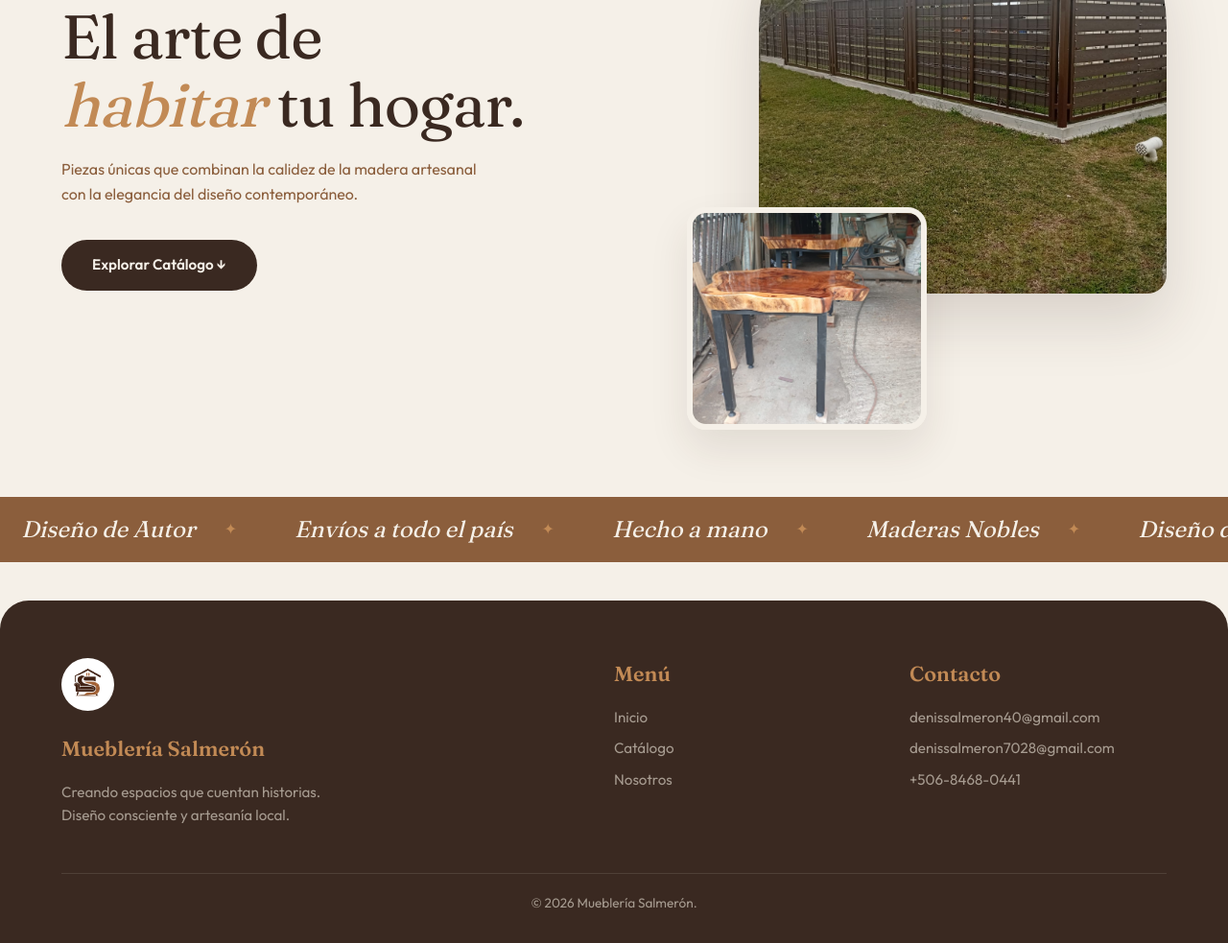
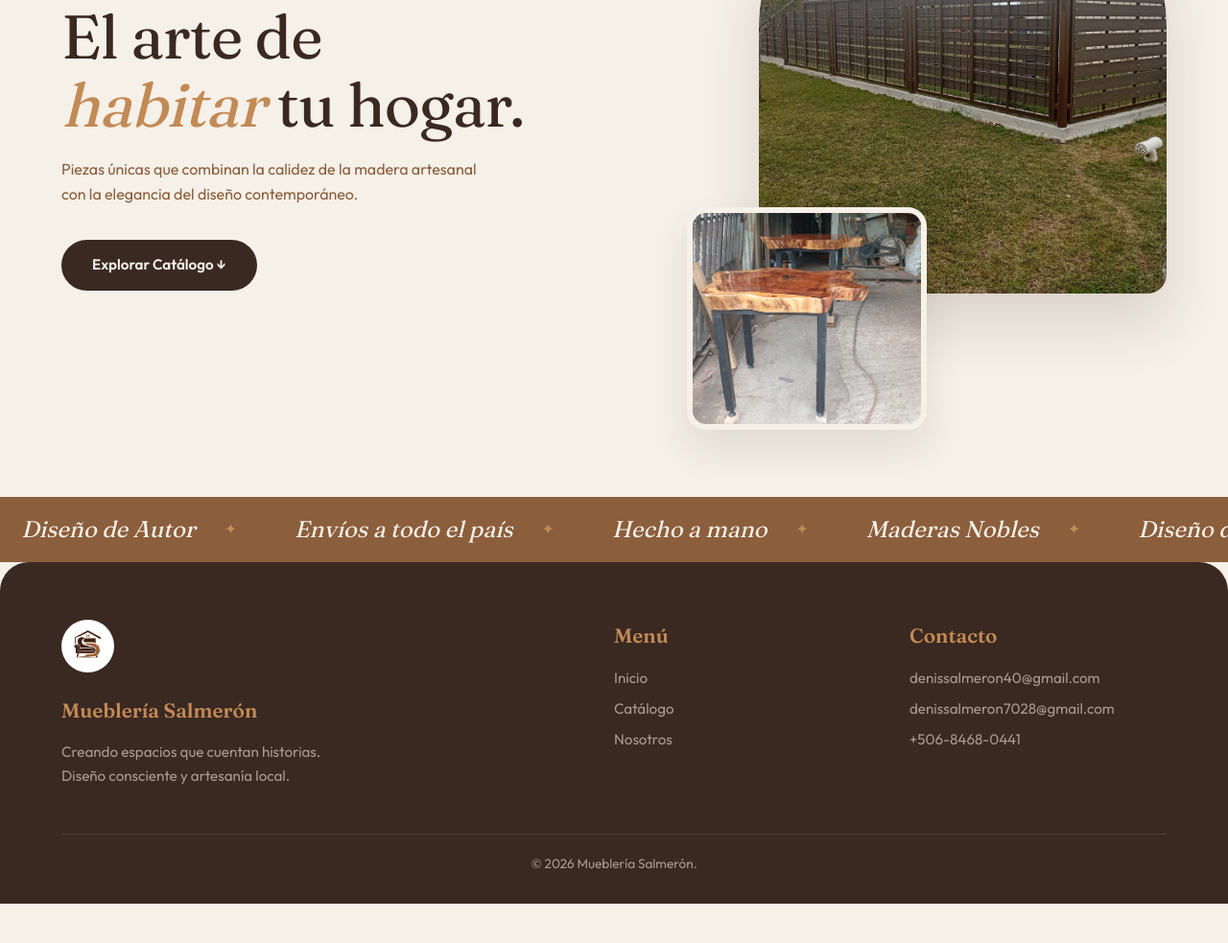
Before and after one commit to genesal939/Muebleria-Salmeron, a plain HTML site: page index.html in a window 1280 px wide. Shown: the part 282-1265 px from the top of the page at 96% size. After the commit the page ends 1224 px from the top, so only its background shows below. Drawn offline with Linux system fonts and the light colour scheme.

Commit message:
Actualizar index.html

```diff
--- a/index.html
+++ b/index.html
@@ -110,13 +110,12 @@
         .marquee-content span::after { content: '✦'; font-style: normal; font-size: 1rem; color: var(--caramelo); }
         @keyframes scroll { 0% { transform: translateX(0); } 100% { transform: translateX(-50%); } }
 
-        /* --- FOOTER EXACTO AL DE LA IMAGEN --- */
+        /* --- FOOTER (idéntico al primer código) --- */
         footer {
             background-color: var(--espresso);
             color: var(--crema);
             padding: 60px 5% 30px 5%;
             border-radius: 30px 30px 0 0;
-            margin-top: 40px;
         }
         .footer-grid {
             display: grid;
@@ -136,7 +135,7 @@
         }
         .footer-grid h4 {
             font-family: var(--fuente-titulos);
-            font-size: 1.35rem;
+            font-size: 1.3rem;
             margin-bottom: 15px;
             color: var(--caramelo);
         }
@@ -158,7 +157,7 @@
         }
 
         /* ==========================================
-           MEDIA QUERIES (ADAPTABILIDAD)
+           MEDIA QUERIES
            ========================================== */
         @media (max-width: 950px) {
             .hero { grid-template-columns: 1fr; text-align: center; padding-top: 120px; gap: 30px; }
@@ -167,7 +166,7 @@
             .img-principal { width: 85%; height: 100%; border-radius: 120px 120px 20px 20px; right: 50%; transform: translateX(50%); }
             .img-secundaria { display: none; }
 
-            /* Adaptación del footer para móviles */
+            /* Footer en móvil */
             .footer-grid { grid-template-columns: 1fr; text-align: center; gap: 30px; }
             .footer-logo { margin: 0 auto 15px auto; }
             .footer-grid p { margin: 0 auto 10px auto; }
@@ -215,7 +214,7 @@
         </div>
     </div>
 
-    <!-- FOOTER -->
+    <!-- FOOTER (copiado tal cual del primer código) -->
     <footer>
         <div class="footer-grid">
             <div>
```
